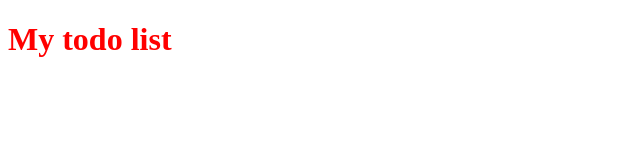
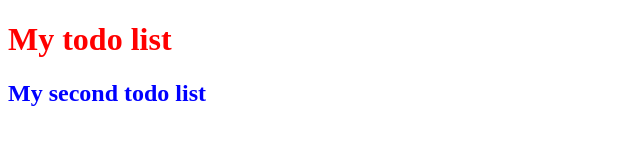
Before and after one commit to f-regal/50-days-projects, a plain HTML site: page project 2 - todo list/index.html in a window 1280 px wide. Shown: the whole page, without its empty margins (0-640 px from the left). Drawn offline with Linux system fonts and the light colour scheme.

Commit message:
Made some changes to todo list

```diff
--- a/project 2 - todo list/app.js
+++ b/project 2 - todo list/app.js
@@ -1 +1,3 @@
 console.log('Hello Todo list')
+
+console.log('Hello Second Todo list')
--- a/project 2 - todo list/index.html
+++ b/project 2 - todo list/index.html
@@ -11,5 +11,7 @@
 
     <h1>My todo list</h1>
 
+    <h2>My second todo list</h2>
+
 </body>
 </html>
--- a/project 2 - todo list/style.css
+++ b/project 2 - todo list/style.css
@@ -1,3 +1,7 @@
 h1 {
     color: red;
 }
+
+h2 {
+    color: blue;
+}
```
